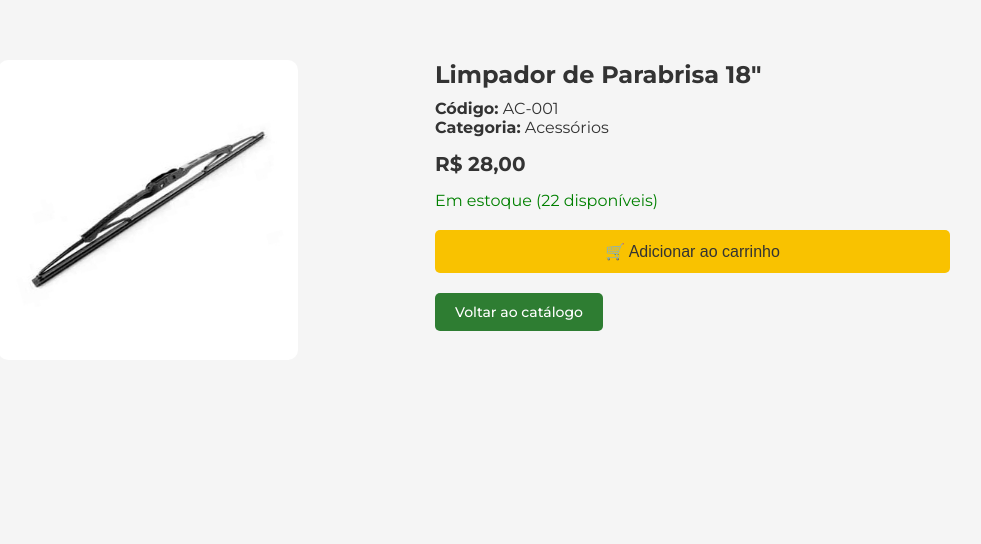
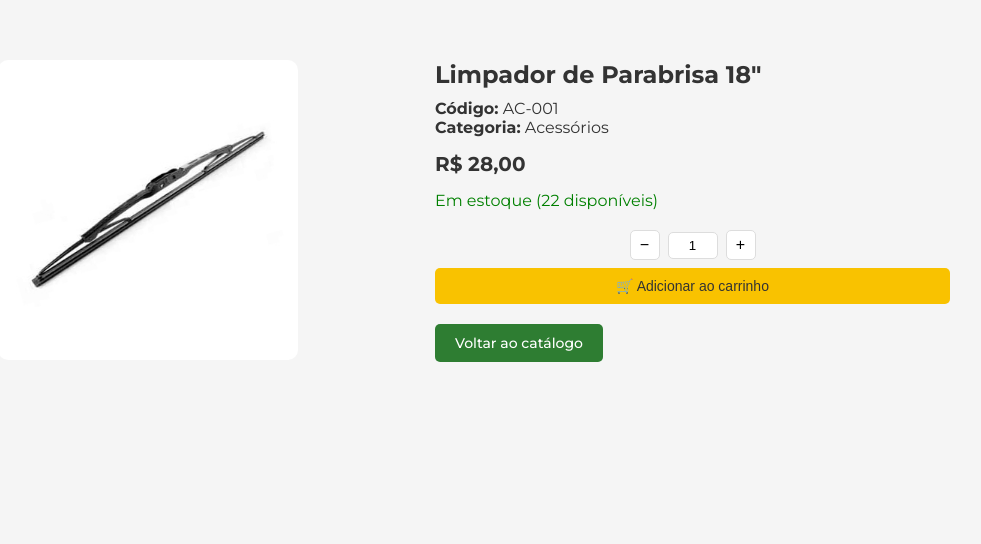
Before and after one commit to Odyjmm/sertao_autopecas, a Flask app: page /produto/42 in a window 1280 px wide. Shown: the part 88-632 px from the top of the page, without its empty margins (220-1201 px from the left). Run offline with Flask 3, Linux system fonts and the light colour scheme; data comes from the database, SQL or seed files in the repository.

Commit message:
Adicionada botões para adicionar mais de um item

```diff
--- a/app/templates/base.html
+++ b/app/templates/base.html
@@ -160,6 +160,16 @@
             padding: 20px;
             font-size: 13px;
         }
+
+        /* Remove setas do input number */
+        input[type=number]::-webkit-inner-spin-button,
+        input[type=number]::-webkit-outer-spin-button {
+            -webkit-appearance: none;
+            margin: 0;
+        }
+        input[type=number] {
+            -moz-appearance: textfield;
+        }
     </style>
     {% block estilos %}{% endblock %}
 </head>
@@ -237,6 +247,16 @@
 </div>
 
 <script>
+function alterarQtd(btn, delta) {
+    const input = btn.closest('div').querySelector('input[name="quantidade"]');
+    const novoValor = parseInt(input.value) + delta;
+    const min = parseInt(input.min);
+    const max = parseInt(input.max);
+    if (novoValor >= min && novoValor <= max) {
+        input.value = novoValor;
+    }
+}
+
 document.addEventListener('DOMContentLoaded', () => {
 
     // ADICIONAR AO CARRINHO
@@ -290,9 +310,7 @@ document.addEventListener('DOMContentLoaded', () => {
         }
     }
 
-    // Inicializa ao carregar a página
     atualizarContadorCarrinho();
-
 });
 </script>
 
--- a/app/templates/loja/produto_detalhe.html
+++ b/app/templates/loja/produto_detalhe.html
@@ -48,8 +48,21 @@
             {% elif produto.quantidade > 0 %}
                 <form action="/carrinho/adicionar" method="POST">
                     <input type="hidden" name="produto_id" value="{{ produto.id }}">
-                    <button type="submit" class="btn btn-primary"
-                            style="width: 100%; padding: 12px; font-size: 16px;">
+
+                    <div style="display: flex; align-items: center; justify-content: center; gap: 8px; margin-bottom: 8px;">
+                        <button type="button" onclick="alterarQtd(this, -1)"
+                            style="width: 30px; height: 30px; border: 1px solid #ddd; border-radius: 5px; background: white; cursor: pointer; font-size: 16px;">
+                            −
+                        </button>
+                        <input type="number" name="quantidade" value="1" min="1" max="{{ produto.quantidade }}"
+                            style="width: 50px; text-align: center; border: 1px solid #ddd; border-radius: 5px; padding: 5px;">
+                        <button type="button" onclick="alterarQtd(this, 1)"
+                            style="width: 30px; height: 30px; border: 1px solid #ddd; border-radius: 5px; background: white; cursor: pointer; font-size: 16px;">
+                            +
+                        </button>
+                    </div>
+
+                    <button type="submit" class="btn btn-primary" style="width: 100%;">
                         🛒 Adicionar ao carrinho
                     </button>
                 </form>
```
Also changed, not shown: app/routes/carrinho.py (+4 -3 lines), app/templates/loja/busca.html (+14 -0 lines), app/templates/loja/catalogo.html (+14 -0 lines).
